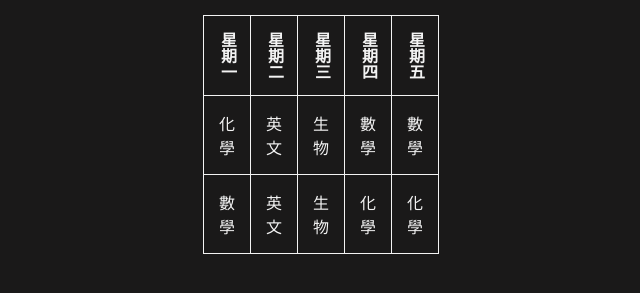
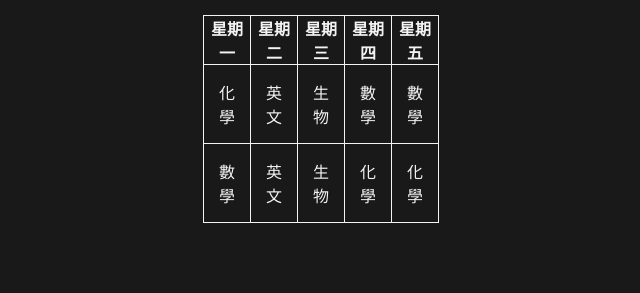
Before and after one commit to ya-ya-12/ya-ya-12-class, a plain HTML site: page index.html in a window 1280 px wide. Shown: the part 75-368 px from the top of the page, without its empty margins (319-959 px from the left). Drawn offline with Linux system fonts and the light colour scheme.

Commit message:
文字改橫向

```diff
--- a/style.css
+++ b/style.css
@@ -1,10 +1,7 @@
-/* 讓表頭文字直書（橫向顯示） */
+/* 讓表頭文字橫書（正常顯示） */
 .vertical-text {
-    writing-mode: vertical-lr;
-    text-orientation: mixed;
-    /* 可選：讓字更集中 */
     padding: 0 4px;
-    height: 80px;
+    height: auto;
 }
 
         /*padding: 0; margin: 0;*/
```
